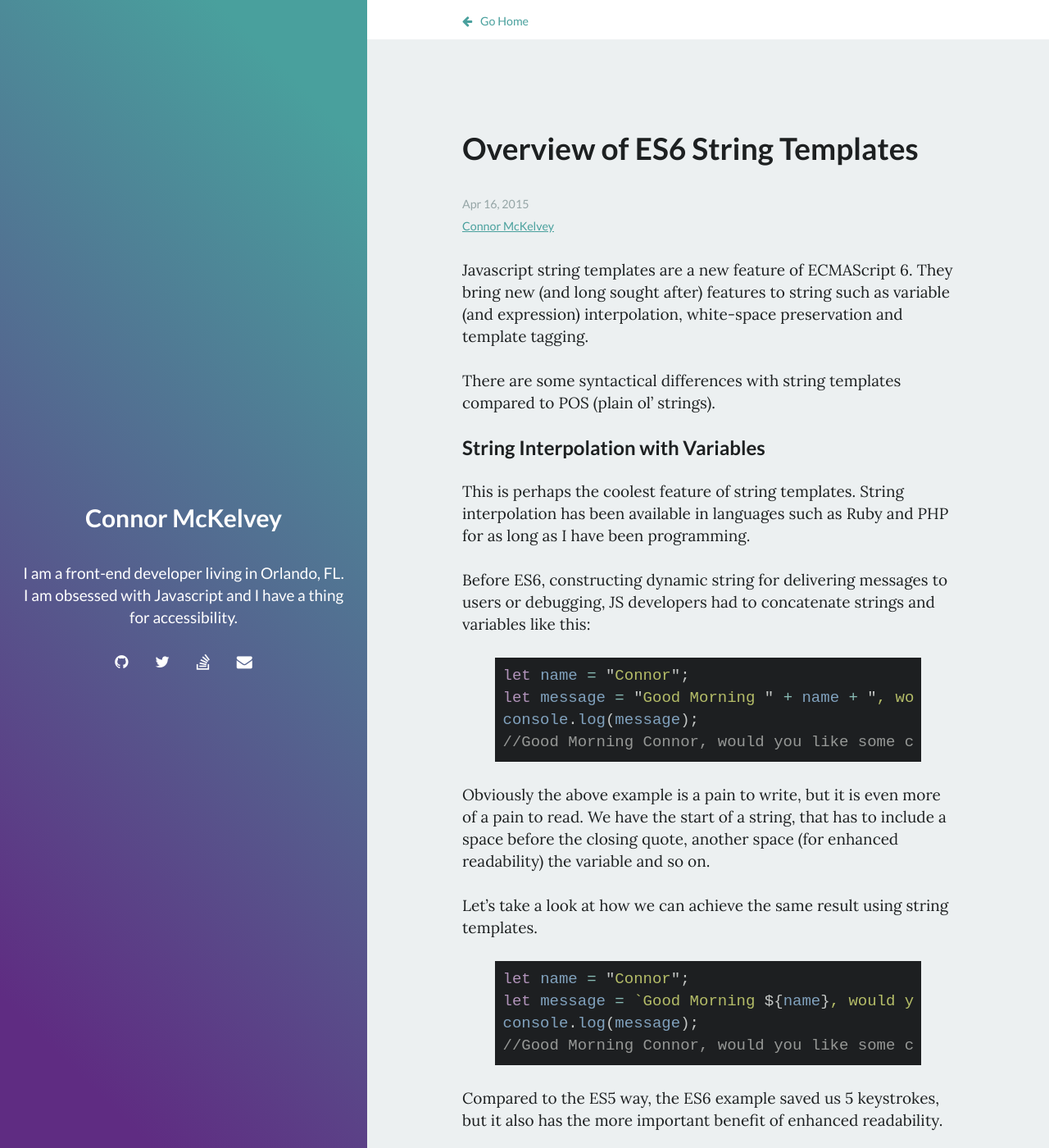
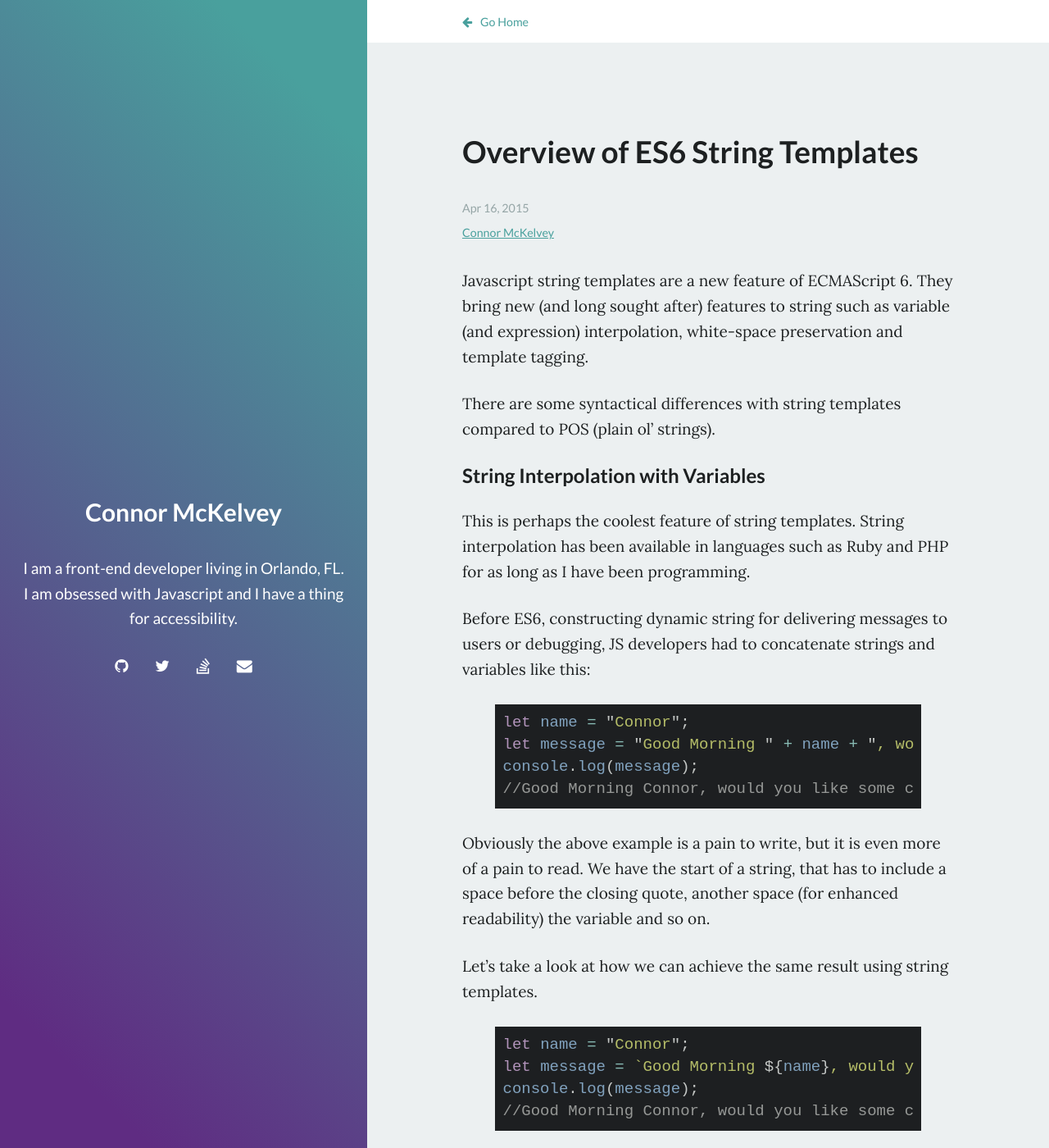
Before and after one commit to connormckelvey/website, a Jekyll site: the page built from _posts/2015-04-16-overview-of-es6-string-templates.md, in a window 1280 px wide and 1400 px high. Shown: the whole window at 82% size. Built offline with Jekyll 4.4.1, drawn with Linux system fonts in a browser that asks for light colours; nearby versions of some CDN libraries.

Commit message:
new post plus flexbox fixes

```diff
--- a/_posts/2015-04-16-overview-of-es6-string-templates.md
+++ b/_posts/2015-04-16-overview-of-es6-string-templates.md
@@ -45,7 +45,7 @@
 let a = 10;
 let b = 20;
 let message = `Good Morning ${first}, would you like ${a + b} cups of coffee?`;
-let time = `What time is it? It is ${new Date().getHours()}:${new Date().getMinutes()}.`
+let time = `What time is it? It is ${new Date().getHours()}:${new Date().getMinutes()}.`;
 console.log(message);
 console.log(time);
 //Good Morning Connor, would you 30 cups of coffee?
@@ -83,10 +83,10 @@
         values[0] = "Morning";
     }
 
-  return `${strings[0]}${values[0]}${strings[1]}${values[1]}${strings[2]}${values[2]}`
+  return `${strings[0]}${values[0]}${strings[1]}${values[1]}${strings[2]}${values[2]}`;
 }
 
-let message = tag`Good ${""} Connor, the current time is ${new Date().getHours()}:${new Date().getMinutes()}.`
+let message = tag`Good ${""} Connor, the current time is ${new Date().getHours()}:${new Date().getMinutes()}.`;
 console.log(message);
 //Good Afternoon Connor, the current time is 21:40
 {% endhighlight %}
--- a/_sass/_article.scss
+++ b/_sass/_article.scss
@@ -15,6 +15,10 @@
     &__header, &__footer {
         color: #1D2021;
         font-family: 'Lato', sans-serif;
+    }
+
+    &__footer {
+        margin-bottom: 1.42105263em;
     }
 
     &__meta {
--- a/_sass/_banner.scss
+++ b/_sass/_banner.scss
@@ -37,6 +37,7 @@
 @media screen and (min-width: 48em) {
     .sub .banner {
         display: flex;
+        display: -webkit-flex;
     }
     .banner {
         height: 50%;
--- a/_sass/_typography.scss
+++ b/_sass/_typography.scss
@@ -1,7 +1,7 @@
 body {
   font-family: 'Lora', serif;
   font-size: 1em;
-  line-height: 1.421052632em;
+  line-height: 1.621052632em;
   margin: 0 auto;
 }
 h1 {
@@ -31,6 +31,7 @@
 
 pre {
   margin: 0;
+  line-height: 1.421052632em;
 }
 
 /* Sanitation */
```
